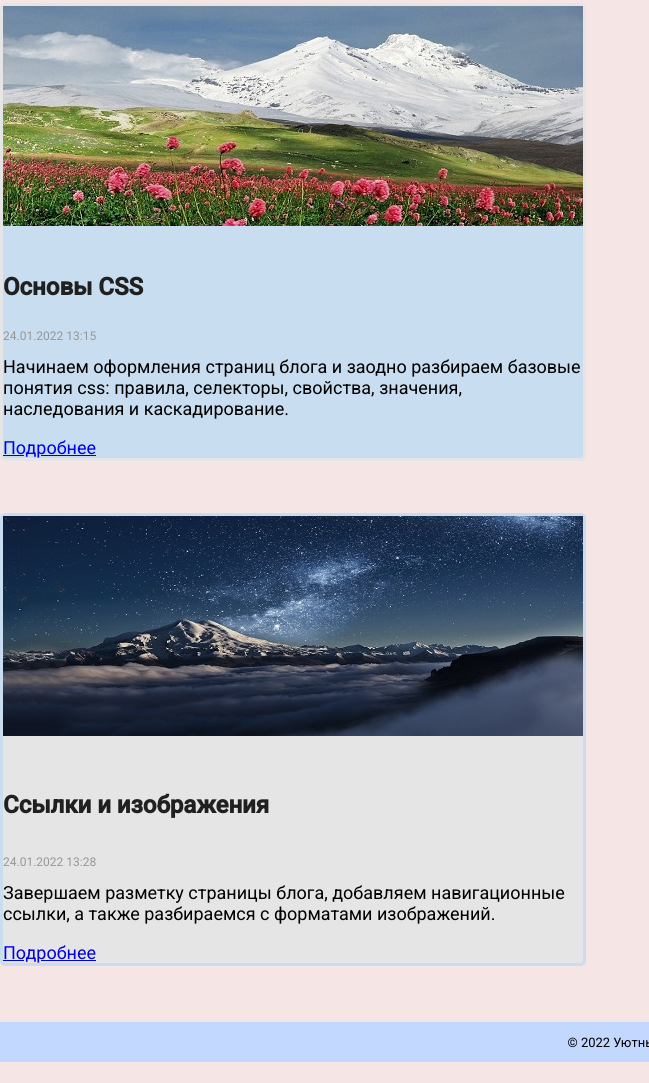
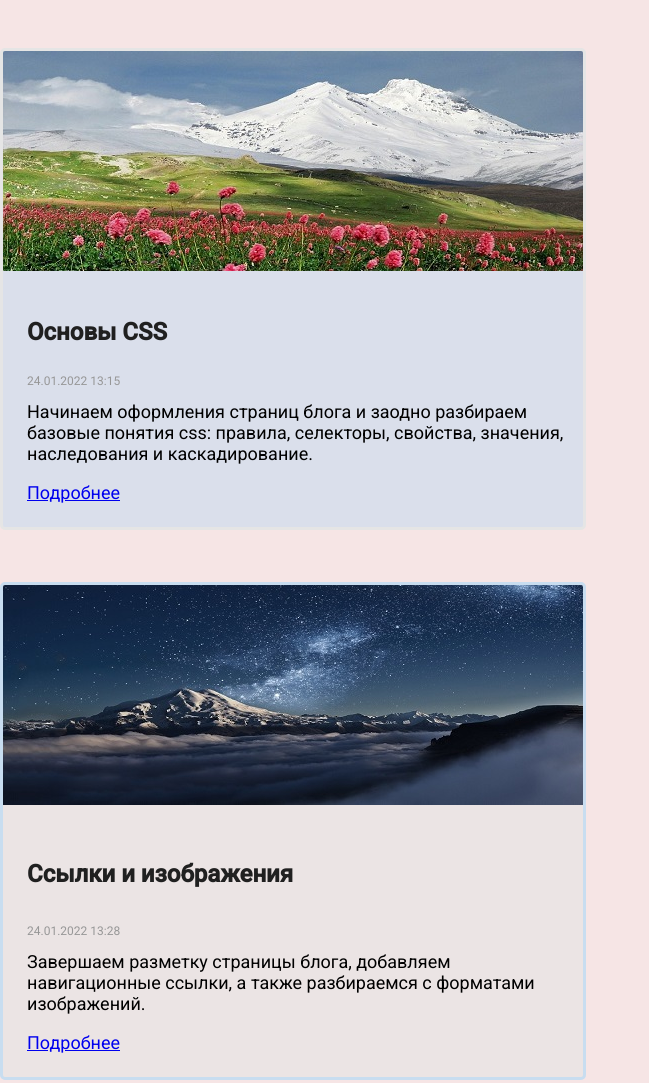
Before and after one commit to sega16bit/sega16bit, a plain HTML site: page index.html in a window 1280 px wide. Shown: the part 680-1763 px from the top of the page, without its empty margins (0-649 px from the left). Before the commit the page ends 1742 px from the top, so only its background shows below. Drawn offline with Linux system fonts and the light colour scheme.

Commit message:
change class link

```diff
--- a/style.css
+++ b/style.css
@@ -55,40 +55,41 @@ h4 {
 
 article:nth-child(odd) {
     width: 580px;
-    background: #C8DDF0;
+    background: rgba(200, 221, 240, 0.6);
     margin-bottom: 52px;
     border: 3px solid #e5e5e5;
     border-radius: 5px;
+    overflow: hidden;
 }
 
 article:nth-child(2n) {
     width: 580px;
-    background: #E5E5E5;
+    background: rgba(229, 229, 229, 0.6);
     margin-bottom: 52px;
     border: 3px solid #C8DDF0;
     border-radius: 5px;
+    overflow: hidden;
 
 }
-/* .content {
-    opacity: 0.6;
-} */
+
 p {
     font-size: 18px;
     color: #000000;
     line-height: 21px;
-
     margin-top: 12px;
     margin-bottom: 18px;
 }
-p + a:hover {
+p + .link:hover {
     text-decoration: none;
      color: red;
 }
 
-a {
+.link {
    font-size: 18px;
+  }
+.link_cont {
+    margin-bottom: 24px;
 }
-
 footer {
     text-align: center;
     background-color: #C3D8FF;
@@ -138,10 +139,11 @@ nav {
     height: 14px;
     font-size: 12px;
     color: #979797;
-
-
 }
 
+.content {
+    margin-left: 24px;
+}
 .elbrus {
     width: 580px;
     height: 220px;
@@ -161,7 +163,6 @@ nav {
 }
 
 
-
 .foot {
     line-height: 15px;
     font-size: 13px;
```
